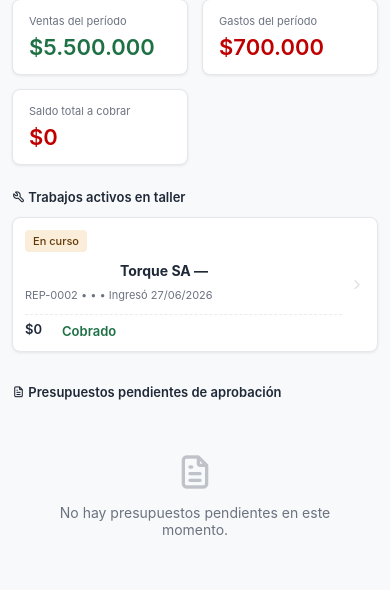
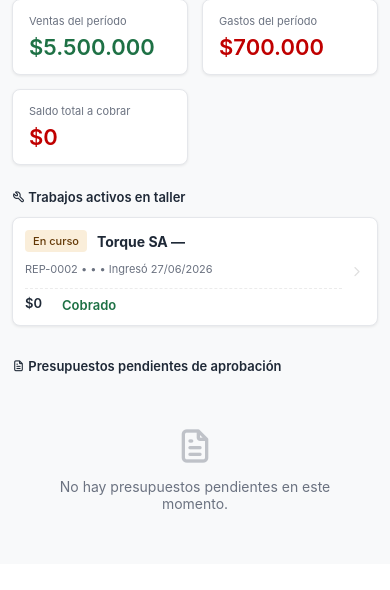
Before and after one commit to ChristianGarciaGuardado/TallerCosta, a Flask app: page / in a window 390 px wide. Shown: the part 286-876 px from the top of the page. After the commit the page ends 795 px from the top, so only its background shows below. Run offline with Flask 3, Linux system fonts and the light colour scheme.

Commit message:
Seguimos probando

```diff
--- a/templates/base.html
+++ b/templates/base.html
@@ -319,86 +319,56 @@
             th, td { padding: 6px 8px; }
 
             /* ═══════════════════════════════════════════════════════
-               OPTIMIZACIÓN QUIRÚRGICA PARA LAS TARJETAS (HTML REAL)
+               OPTIMIZACIÓN FINAL PARA TARJETAS (CON LINEA SUPERIOR)
                ═══════════════════════════════════════════════════════ */
             .work-row, a.work-row {
                 display: flex !important;
                 flex-direction: column !important;
                 align-items: stretch !important;
                 gap: 8px !important;
-                padding: 12px 35px 12px 12px !important; /* Espacio a la derecha para la flecha */
+                padding: 12px 35px 12px 12px !important;
                 text-decoration: none !important;
                 color: inherit !important;
-                position: relative !important; /* Clava la flecha a la derecha */
+                position: relative !important;
             }
 
-            /* LINEA 1: Hacemos que el Badge y la caja de textos convivan horizontalmente */
+            /* Nueva Línea Superior: junta el badge y el nombre en horizontal de forma nativa */
+            .work-row .linea-superior {
+                display: flex !important;
+                flex-direction: row !important;
+                align-items: center !important;
+                flex-wrap: wrap !important;
+                gap: 10px !important;
+                width: 100% !important;
+            }
+
             .work-row .badge {
                 display: inline-block !important;
-                align-self: flex-start !important; /* Evita que se estire hacia abajo */
                 width: auto !important;
-                max-width: fit-content !important;
-                margin-bottom: 0 !important;
                 padding: 4px 8px !important;
                 white-space: nowrap !important;
+                margin: 0 !important;
             }
 
-            /* Quitamos la inercia de columna a la caja de información */
-            .work-row .work-info {
-                width: 100% !important;
-                display: flex !important;
-                flex-direction: column !important; /* Mantiene el nombre arriba de los detalles grises */
-                gap: 4px !important;
-            }
-
-            /* El TRUCO: Modificamos el orden visual con Flexbox para que el nombre
-               suba al lado del badge en el mismo renglón */
-            @media (max-width: 768px) {
-                .work-row {
-                    /* Transformamos la tarjeta temporalmente en un contenedor fluido */
-                    display: grid !important;
-                    grid-template-columns: auto 1fr !important;
-                    align-items: center !important;
-                }
-
-                /* Acomodamos cada pieza en su posición de grilla */
-                .work-row .badge {
-                    grid-column: 1;
-                    grid-row: 1;
-                    margin-bottom: 0 !important;
+            .work-row .work-name {
+                font-size: 14px !important;
+                font-weight: bold !important;
+                margin: 0 !important;
             }
 
             .work-row .work-info {
-                    grid-column: 1 / span 2;
-                    grid-row: 1 / span 2;
-                    display: block !important; /* Permite que el texto fluya libre */
+                width: 100% !important;
             }
 
-                /* Hacemos que el nombre deje espacio a la izquierda para que entre el badge */
-                .work-row .work-name {
-                    font-size: 14px !important;
-                    font-weight: bold !important;
-                    display: block !important;
-                    /* Le damos una sangría horizontal calculada para que se posicione al lado del badge */
-                    padding-left: 95px; /* Ajustá este número si el badge "Finalizado sin entregar" es muy largo */
-                    min-height: 22px;
-                    line-height: 22px;
-                }
-
-                /* Los detalles en gris vuelven a su posición normal abajo de todo sin sangría */
             .work-row .work-sub {
                 font-size: 11px !important;
                 color: var(--text-light, #718096) !important;
                 display: block !important;
-                    padding-left: 0 !important;
-                    margin-top: 6px !important;
-                    width: 100% !important;
+                margin-top: 2px !important;
             }
 
-                /* Los montos abajo ocupan todo el ancho de la grilla */
+            /* Importe y Saldo uno al lado del otro */
             .work-row .work-amounts {
-                    grid-column: 1 / span 2;
-                    grid-row: 3;
                 display: flex !important;
                 flex-direction: row !important;
                 justify-content: flex-start !important;
@@ -408,8 +378,14 @@
                 padding-top: 6px !important;
             }
 
+            .work-row .work-total,
+            .work-row .work-saldo {
+                font-size: 13px !important;
+                font-weight: 600 !important;
+            }
+
+            /* Botones de acción (para la lista de presupuestos) */
             .work-row div[style*="display:flex"] {
-                    grid-column: 1 / span 2; /* Les decimos que también ocupen todo el ancho en la grilla */
                 width: 100% !important;
                 justify-content: flex-start !important;
                 gap: 8px !important;
@@ -422,15 +398,8 @@
                 font-size: 12px !important;
                 justify-content: center !important;
             }
-            }
 
-            .work-row .work-total,
-            .work-row .work-saldo {
-                font-size: 13px !important;
-                font-weight: 600 !important;
-            }
-
-            /* LA FLECHITA (Se queda fija a la derecha al medio) */
+            /* La Flechita clavada a la derecha al medio */
             .work-row i.ti-chevron-right {
                 position: absolute !important;
                 right: 12px !important;
--- a/templates/inicio.html
+++ b/templates/inicio.html
@@ -64,14 +64,17 @@
 {% if trabajos %}
     {% for t in trabajos %}
     <a href="/trabajos/{{ t.id }}" class="work-row">
+
+    <div class="linea-superior">
         {% if t.estado == 'en_curso' %}
             <span class="badge badge-amber">En curso</span>
         {% elif t.estado == 'finalizado' %}
             <span class="badge badge-red">Finalizado sin entregar</span>
         {% endif %}
 
+        <div class="work-name">{{ t.cliente.empresa }} — {{ t.marca }} {{ t.modelo }}</div>
+    </div>
     <div class="work-info">
-            <div class="work-name">{{ t.cliente.empresa }} — {{ t.marca }} {{ t.modelo }}</div>
         <div class="work-sub">
             {{ t.numero }} &bull; {{ t.tipo_trabajo }} &bull; {{ t.identificador }}
             &bull; Ingresó {{ t.fecha_ingreso.strftime('%d/%m/%Y') }}
```
Lines whose indentation alone changed are shown as unchanged.
